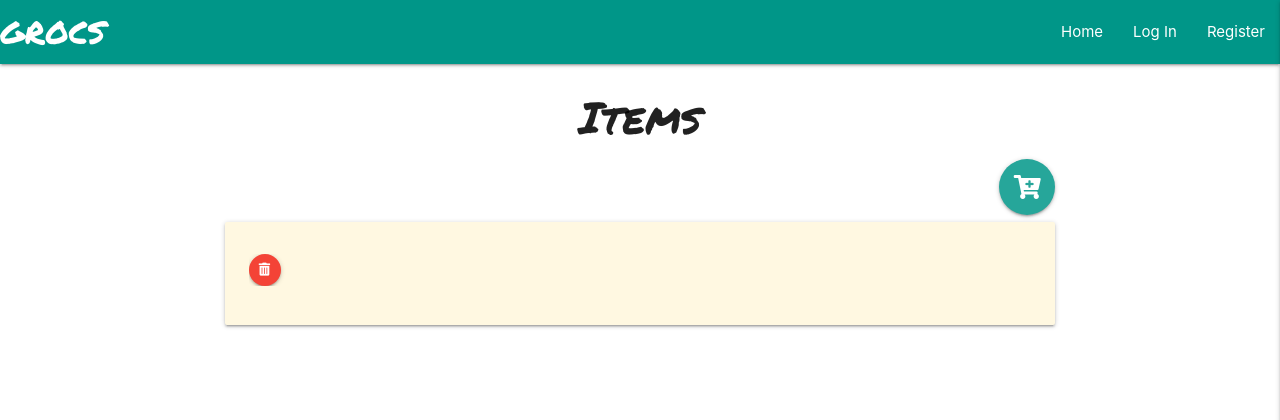
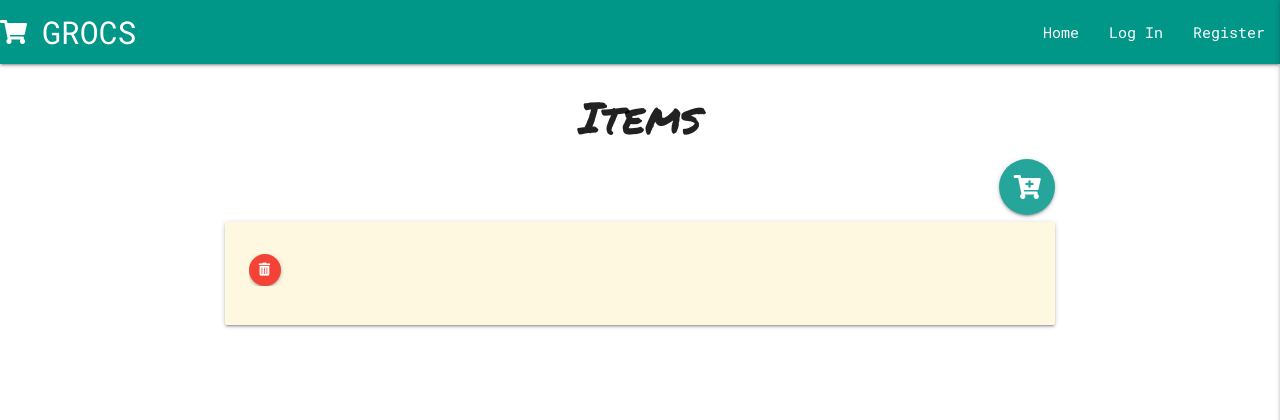
Before and after one commit to Code-Institute-Submissions/jildourixt-grocs, a Flask app: page / in a window 1280 px wide. Shown: the top 420 px of the page. Run offline with Flask 2, Linux system fonts and the light colour scheme; data that the repository does not hold is empty; some libraries are stand-ins or nearby versions.

Commit message:
update style

```diff
--- a/static/css/style.css
+++ b/static/css/style.css
@@ -1,19 +1,21 @@
-.text-shadow {
-    text-shadow: 2px 2px 2px rgba(0, 0, 0, 0.5);
+body {
+    font-family: 'Roboto Mono', monospace;
+    font-weight: 200;
 }
 
-.add-btn {
-    width: 100%;
+nav {
+    font-weight: 400;
+}
+
+h1, h2, h3, h4 {
+    font-family: 'Permanent Marker', cursive;
+    font-weight: 400;
 }
 
 .card-panel {
     background-color: amber;
 }
 
-h1, h2, h3, h4, .brand-logo {
-    font-family: 'Permanent Marker', cursive;
-}
-
 .no-border {
     border-style: hidden;
 }
--- a/templates/base.html
+++ b/templates/base.html
@@ -5,7 +5,7 @@
     <meta name="viewport" content="width=device-width, initial-scale=1.0">
     <link rel="stylesheet" href="https://cdnjs.cloudflare.com/ajax/libs/font-awesome/5.13.1/css/all.min.css"
         integrity="sha512-xA6Hp6oezhjd6LiLZynuukm80f8BoZ3OpcEYaqKoCV3HKQDrYjDE1Gu8ocxgxoXmwmSzM4iqPvCsOkQNiu41GA==" crossorigin="anonymous" type="text/css">
-    <link href="https://fonts.googleapis.com/css2?family=Permanent+Marker&display=swap" rel="stylesheet">
+    <link href="https://fonts.googleapis.com/css2?family=Permanent+Marker&family=Roboto+Mono:ital,wght@0,200;0,400&display=swap" rel="stylesheet">
     <link rel="stylesheet" href="https://cdnjs.cloudflare.com/ajax/libs/materialize/1.0.0/css/materialize.min.css" type="text/css">
     <link rel="stylesheet" href="{{ url_for('static', filename='css/style.css') }}" type="text/css">
     {% block styles %}
@@ -18,7 +18,7 @@
         <!-- top navbar -->
 		<nav class="nav-extended teal">
 			<div class="nav-wrapper">
-				<a href="{{ url_for('get_items') }}" class="brand-logo">GROCS</a>
+				<a href="{{ url_for('get_items') }}" class="brand-logo"><i class="fas fa-shopping-cart"></i> GROCS</a>
 				<a href="#" data-target="mobile-demo" class="sidenav-trigger right"><i class="fas fa-bars"></i></a>
 				<ul class="right hide-on-med-and-down">
 					<li><a href="{{ url_for('login') }}">Home</a></li>
```
